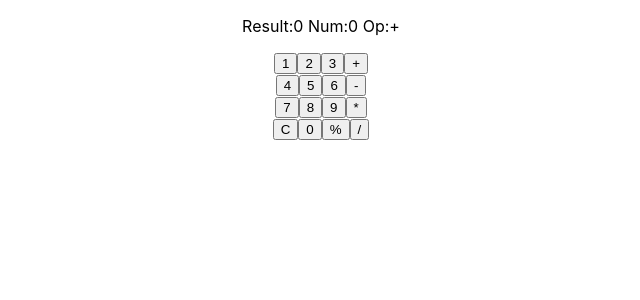
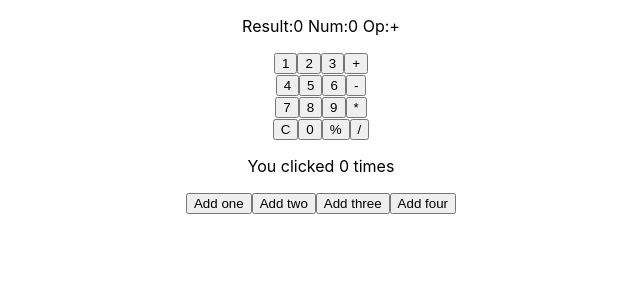
Before and after one commit to Sriram000/interactive-demo, a React (Create React App) app: page / in a window 1280 px wide. Shown: the top 300 px of the page, without its empty margins (319-959 px from the left). Built offline with nearby package versions, Linux system fonts and the light colour scheme.

Commit message:
Improved some examples.

```diff
--- a/src/App.js
+++ b/src/App.js
@@ -1,10 +1,12 @@
 import './App.css';
-import Calculator from './components/calculator';
+import Calculator from './components/calculator.js';
+import Example from './components/example.js';
 
 function App() {
   return (
     <div className="App">
       { Calculator() }
+      { Example() }
     </div>
   );
 }
--- a/src/components/example.js
+++ b/src/components/example.js
@@ -6,15 +6,22 @@ function Example() {
     const addOne = () => {
           setState({count: state.count + 1});
     }
+
     const addTwo = () => {
         setState({count: state.count + 2});
     }
 
+    const addX = (x) => {
+        return () => {
+            setState({count: state.count + x});
+    }}
     return (
         <div>
             <p>You clicked { state.count } times</p>
             <button onClick={ addOne }> Add one </button>
             <button onClick={ addTwo }> Add two </button>
+            <button onClick={ addX(3) }> Add three </button>
+            <button onClick={ addX(4) }> Add four </button>
         </div>
         );
     }
```
Also changed, not shown: src/components/buttons.js (+12 -0 lines).
